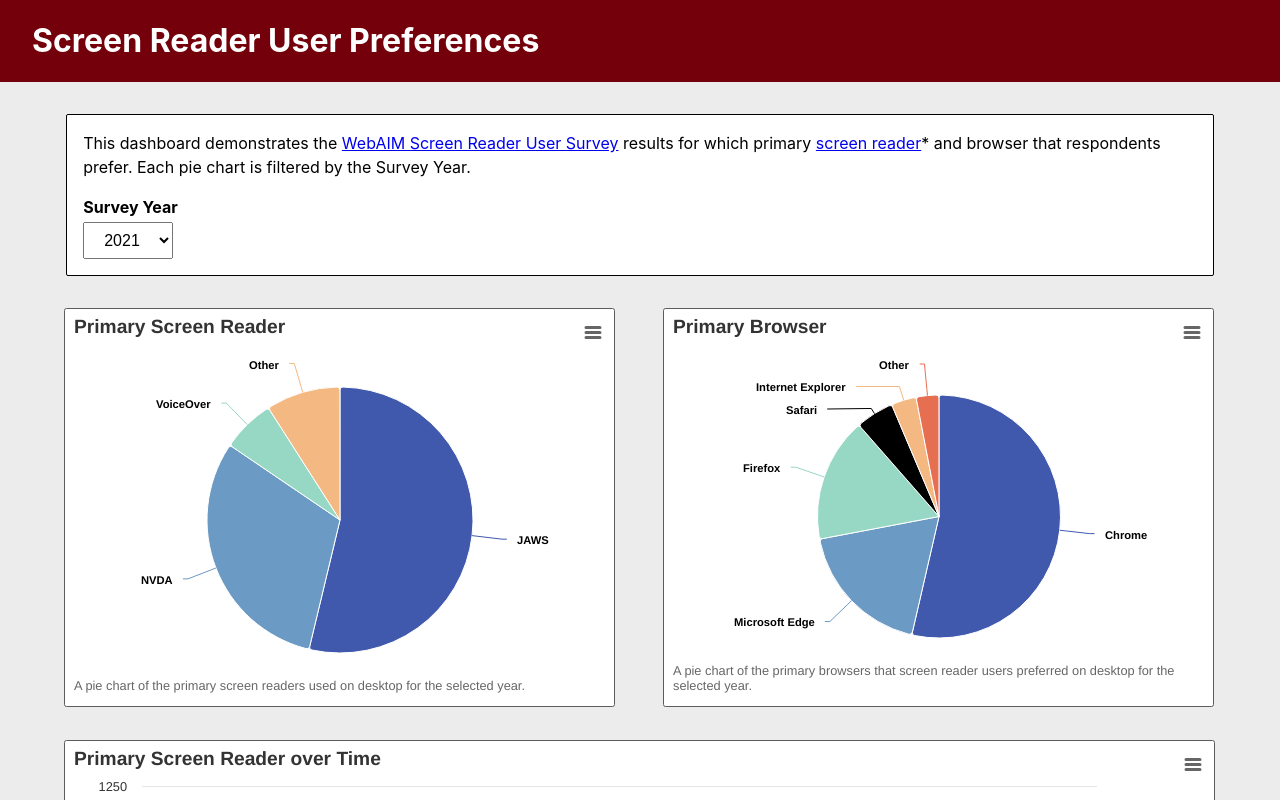
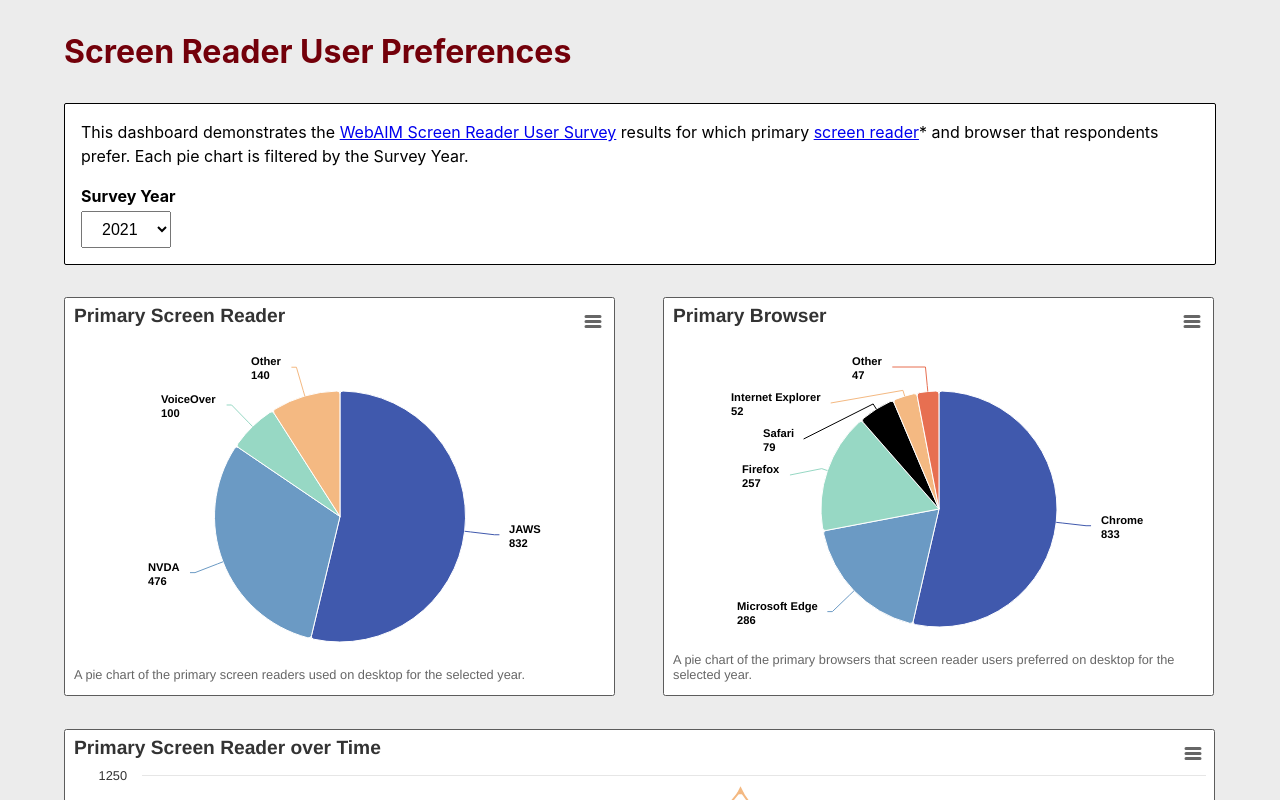
Before and after one commit to maryeprouty/accessi-viz, a React (Create React App) app: page / in a window 1280 px wide. Shown: the top 800 px of the page. Built offline with nearby package versions, Linux system fonts and the light colour scheme; the HTML template or start-up script is replaced by a standard one.

Commit message:
Bug fixes for captions, tables, & labels

```diff
--- a/src/App.css
+++ b/src/App.css
@@ -1,15 +1,31 @@
+.app {
+  width: 60%;
+  margin: 1em auto;
+}
+
 .app-header {
-  background-color: #73000a;
   display: flex;
   flex-direction: column;
-  font-size: 1em;
-  color: white;
 }
 
-.app-container {
-  margin-left: 1em;
+h1 {
+  color: #73000a;
+  margin: 0;
+  margin-top: .5em;
 }
 
 body {
   background-color: #ECECEC;
 }
+
+@media (max-width: 1300px) {
+  .app {
+    width: 90%;
+  }
+}
+
+@media screen and (max-device-width: 480px){
+  body{
+    -webkit-text-size-adjust: 100%;
+  }
+}
--- a/src/App.js
+++ b/src/App.js
@@ -5,7 +5,7 @@ function App() {
   return (
     <div className="app">
       <header className="app-header">
-        <h1 className="app-container">Screen Reader User Preferences</h1>
+        <h1>Screen Reader User Preferences</h1>
       </header>
       <main>
         <Dashboard></Dashboard>
--- a/src/components/BrowserPieChart.js
+++ b/src/components/BrowserPieChart.js
@@ -23,12 +23,14 @@ export default function BrowserPieChart({seriesData}) {
             enabled: true,
             keyboardNavigation: {
                 enabled: true,
-                order: ['chartMenu', 'series', 'legend'],
                 seriesNavigation:{
                     mode:'normal'
                 }
             },
-            description: "A pie chart of the primary browsers that screen reader users preferred on desktop for the selected year."
+            description: "A pie chart of the primary browsers that screen reader users preferred on desktop for the selected year.",
+            screenReaderSection: {
+                afterChartFormat: null
+            }
         },
         caption: {
             text: "A pie chart of the primary browsers that screen reader users preferred on desktop for the selected year."
@@ -66,7 +68,10 @@ export default function BrowserPieChart({seriesData}) {
         series: [{
             name: 'Number of Respondents',
             colorByPoint: true,
-            data: seriesData
+            data: seriesData,
+            dataLabels: {
+                format: '{point.name}<br>{point.y}',
+            }
         }]
     }
 
--- a/src/components/Dashboard.css
+++ b/src/components/Dashboard.css
@@ -1,6 +1,5 @@
 .dashboard-row-container {
     margin: 2em auto;
-    width: 60%;
     display: flex;
     flex-direction: row;
     justify-content: space-between;
@@ -8,24 +7,24 @@
 
 #footnote {
     margin: 2em auto;
-    width: 60%;
     font-style: italic;
     font-size: .9em;
 }
 
 .intro-container {
     margin: 2em auto;
-    padding: 1em 1em;
-    width: 58%;
     background-color: white;
     line-height: 1.5em;
     border: 1px solid black;
     border-radius: 2px;
 }
 
+.intro-inner-container {
+    padding: 1em 1em;
+}
+
 .line-graph-container {
     margin: 2em auto;
-    width: 60%;
 }
 
 .viz-container {
@@ -57,35 +56,12 @@ select {
     font-size: 1em;
 }
 
-@media (max-width: 1300px) {
-    .dashboard-row-container {
-        width: 90%;
-    }
-
-    .intro-container {
-        width: 87%;
-    }
-
-    .line-graph-container {
-        width: 90%;
-    }
-
-    #footnote {
-        width: 90%;
-    }
-}
-
 @media (max-width: 800px) {
 
     .dashboard-row-container {
         margin: 2em auto 0;
-        width: 90%;
         display: flex;
         flex-direction: column;
-    }
-
-    .intro-container {
-        width: 85%;
     }
 
     .line-graph-container {
@@ -118,6 +94,7 @@ select {
     margin-top: 2em;
     border: 1px solid black;
     border-radius: 2px;
+    overflow: auto;
 }
 
 .highcharts-data-table caption {
--- a/src/components/Dashboard.js
+++ b/src/components/Dashboard.js
@@ -33,7 +33,8 @@ export default function Dashboard() {
             <div className='visually-hidden' aria-live='assertive' role='alert'>
                 <span>{liveMessage}</span>
             </div>
-            <div className="intro-container">
+            <div className='intro-container'>
+                <div className='intro-inner-container'>
                     <span>
                         This dashboard demonstrates the&nbsp;
                         <a href='https://webaim.org/projects/screenreadersurvey9/' target='_blank' rel='noreferrer'>WebAIM Screen Reader User Survey</a>
@@ -54,6 +55,7 @@ export default function Dashboard() {
                             <option value='2009'>2009</option>
                         </select>
                     </form>
+                </div>
             </div>
             <div id='dashboard'>
                 <div className="dashboard-row-container">
--- a/src/components/LineGraph.js
+++ b/src/components/LineGraph.js
@@ -10,11 +10,21 @@ require('highcharts/modules/sonification')(Highcharts);
 
 export default function LineGraph({seriesData, years}) {
 
-    // Removing overflow: hidden style so chart doesn't get clipped.
+    const removeOverflowHidden = () => {
+        const domChart = document.getElementsByClassName('line-graph-container')[0]?.firstChild;
+        domChart.style = '';
+    }
+
     const chartCallback = (chart) => {
 
-        const domChart = document.getElementsByClassName('line-graph-container')[0]?.firstChild;
-        domChart.style = '';
+        // Removing overflow: hidden style so chart doesn't get clipped.
+        removeOverflowHidden();
+
+        setTimeout(() => {
+            // Remove end of chart tabbable markers, which are not visible..
+            const endChartEls = document.getElementsByClassName('highcharts-exit-anchor');
+            Array.prototype.forEach.call(endChartEls, (anchor) => anchor.tabIndex = "-1");
+        }, 1000);
 
         // setTimeout((param) => {
         //     if (param !== undefined) {
@@ -30,12 +40,15 @@ export default function LineGraph({seriesData, years}) {
             enabled: true,
             keyboardNavigation: {
                 enabled: true,
-                order: ['chartMenu', 'series', 'legend'],
                 seriesNavigation:{
                     mode:'normal'
                 }
             },
-            description: "A line graph of the primary screen readers used on desktop between 2009 and 2021."
+            description: "A line graph of the primary screen readers used on desktop between 2009 and 2021.",
+            screenReaderSection: {
+                afterChartFormat: null,
+                // onViewDataTableClick: removeOverflowHidden
+            }
         },
         caption: {
             text: "A line graph of the primary screen readers used on desktop between 2009 and 2021."
@@ -53,11 +66,6 @@ export default function LineGraph({seriesData, years}) {
         },
         exporting: {
             enabled: true,
-        },
-        legend: {
-            layout: 'vertical',
-            align: 'right',
-            verticalAlign: 'middle'
         },
         title: {
         text: 'Primary Screen Reader over Time',
--- a/src/components/ScreenReaderPieChart.js
+++ b/src/components/ScreenReaderPieChart.js
@@ -23,12 +23,14 @@ export default function ScreenReaderPieChart({seriesData}) {
             enabled: true,
             keyboardNavigation: {
                 enabled: true,
-                order: ['chartMenu', 'series', 'legend'],
                 seriesNavigation:{
                     mode:'normal'
                 }
             },
-            description: "A pie chart of the primary screen readers used on desktop for the selected year."
+            description: "A pie chart of the primary screen readers used on desktop for the selected year.",
+            screenReaderSection: {
+                afterChartFormat: null
+            }
         },
         caption: {
             text: "A pie chart of the primary screen readers used on desktop for the selected year."
@@ -67,7 +69,10 @@ export default function ScreenReaderPieChart({seriesData}) {
         series: [{
             name: 'Number of Respondents',
             colorByPoint: true,
-            data: [...seriesData]
+            data: [...seriesData],
+            dataLabels: {
+                format: '{point.name}<br>{point.y}',
+            }
         }]
     }
 
```
Lines whose indentation alone changed are shown as unchanged.
